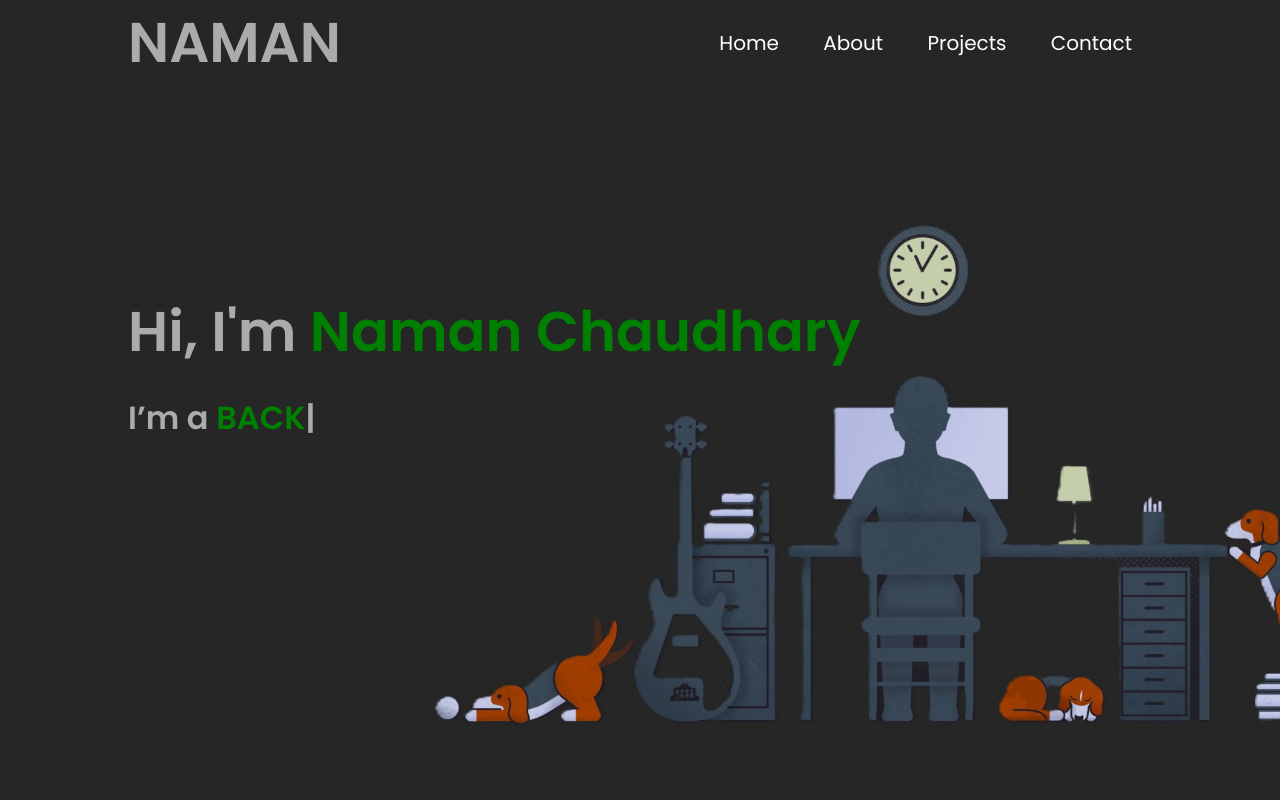
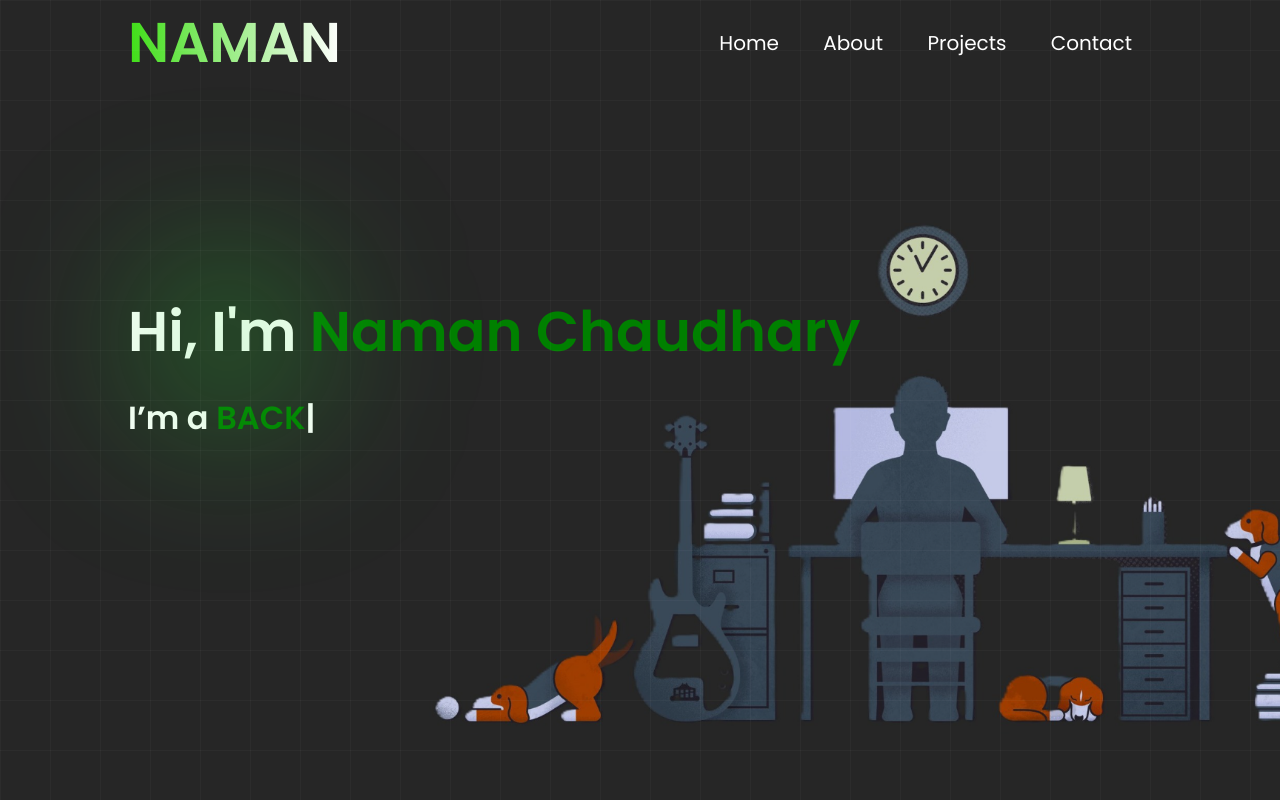
Before and after one commit to Naman1313/Portfolio, a plain HTML site: page index.html in a window 1280 px wide. Shown: the top 800 px of the page. Drawn offline with nearby package versions, Linux system fonts and the light colour scheme.

Commit message:
Added grid amd glow circle

```diff
--- a/index.html
+++ b/index.html
@@ -10,7 +10,7 @@
     <script src="https://cdn.jsdelivr.net/npm/typed.js@2.0.12"></script>
 </head>
 <body>
-
+    <div class="glow-circle"></div>
     <!-- -------------------------------Header-------------------------------- -->
     <div id="header">
         <div class="container">
@@ -29,6 +29,7 @@
             </section>
         </div>
     </div>
+
 
 <!-- --------------------------About----------------------------- -->
     <div id="about">
@@ -150,7 +151,7 @@
             <p>Copyright © Naman.  Made with <i class="fa-solid fa-heart"></i> by Naman</p>
         </div>
     </div>
-
+    <div class="grid-overlay"></div>
     <script src="app.js"></script>
 </body>
 </html>
--- a/style.css
+++ b/style.css
@@ -7,6 +7,12 @@
 
 html{
     scroll-behavior: smooth;
+}
+
+nav h1{
+    color:white;background: linear-gradient(90deg, #3fde17, #ffffff);
+    -webkit-background-clip: text;
+    -webkit-text-fill-color: transparent;
 }
 
 #header{
@@ -20,7 +26,6 @@ html{
 
 .container{
     padding:10px 10%;
-    position:sticky;
 }
 
 nav{
@@ -40,6 +45,10 @@ nav ul li{
     list-style: none;
     margin:10px 20px;
 
+}
+
+nav ul li a:hover{
+    color:green;
 }
 
 nav ul li a{
@@ -87,11 +96,13 @@ body {
 
 h1 {
     font-size: 3.5rem;
+    color:white;
 }
 
 h2 {
     margin-top: 20px;
     font-size: 2rem;
+    color:white;
 }
 
 /* Highlight and typing color */
@@ -107,14 +118,15 @@ h2 {
 
 #about{
     margin-bottom:40px;
+    background-color: black;
 }
 
 .row{
     margin-top: 20px;
     display:flex;
     justify-content: space-between;
-    flex-wrap: wrap;
-    background-color: black;
+    /* flex-wrap: wrap; */
+    /* background-color: black; */
     padding:40px;
     padding-left:80px;
     border-radius: 30px;
@@ -130,7 +142,7 @@ h2 {
 }
 
 .about-col-1 img{
-    width:100%;
+    width:auto;
     height:600px;
     border-radius: 15px;
     border-radius: 30px;
@@ -233,9 +245,10 @@ li span{
 }
 
 .works{
-    background-color: black;
+    /* background-color: black; */
     padding:80px;
     border-radius: 30px;
+    margin-top:-80px;
 }
 
 .work{
@@ -303,6 +316,10 @@ li span{
     margin-left: 10px;
 }
 
+#contact{
+    background-color: black;
+}
+
 .left-col{
     flex-basis: 35%;
 }
@@ -360,9 +377,10 @@ form input, form textarea{
     text-align: center;
     width:100%;
     padding:35px 0;
-    background: black;
+    background:#171717;
     margin-top:20px;
     font-weight: 300;
+
 }
 
 .copyright i{
@@ -373,3 +391,26 @@ form input, form textarea{
     color:green;
     display:block;
 }
+
+/* === Grid Overlay === */
+.grid-overlay {
+    position: fixed;
+    top: 0;
+    left: 0;
+    width: 100%;
+    height: 100%;
+    background-image: linear-gradient(rgba(255,255,255,0.03) 1px, transparent 1px),
+                    linear-gradient(90deg, rgba(255,255,255,0.03) 1px, transparent 1px);
+    background-size: 50px 50px;
+    z-index: 100;
+    pointer-events: none;
+}
+.glow-circle {
+    position: absolute;
+    top: 30%;
+    left: 10%;
+    width: 200px;
+    height: 200px;
+    background: radial-gradient(circle, #24e23088, transparent 90%);
+    filter: blur(80px);
+}
```
